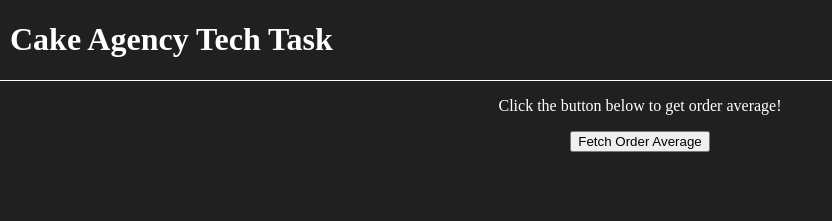
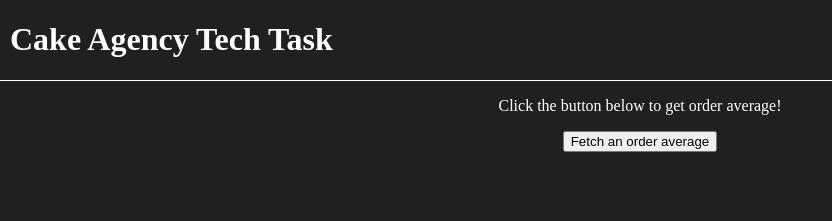
Before and after one commit to JosephineLucy/cake-agency-tech-task, a React (Vite) app: page / in a window 1280 px wide. Shown: the top 221 px of the page, without its empty margins (0-832 px from the left). Built offline with nearby package versions, Linux system fonts and the light colour scheme.

Commit message:
adds dynamic button text

```diff
--- a/src/components/average-calculator/index.tsx
+++ b/src/components/average-calculator/index.tsx
@@ -7,6 +7,10 @@ import ErrorMessage from "../error-boundary/ErrorMessage";
 const AverageCalculator = () => {
   const [orderAverage, setOrderAverage] = useState<string>("");
   const [error, setError] = useState<boolean>(false);
+
+  const buttonText = orderAverage
+    ? "Fetch a new order average"
+    : "Fetch an order average";
 
   const onClick = () => {
     setError(false);
@@ -32,7 +36,7 @@ const AverageCalculator = () => {
         onClick={onClick}
         aria-label="fetch order average"
       >
-        Fetch Order Average
+        {buttonText}
       </button>
     </main>
   );
```
